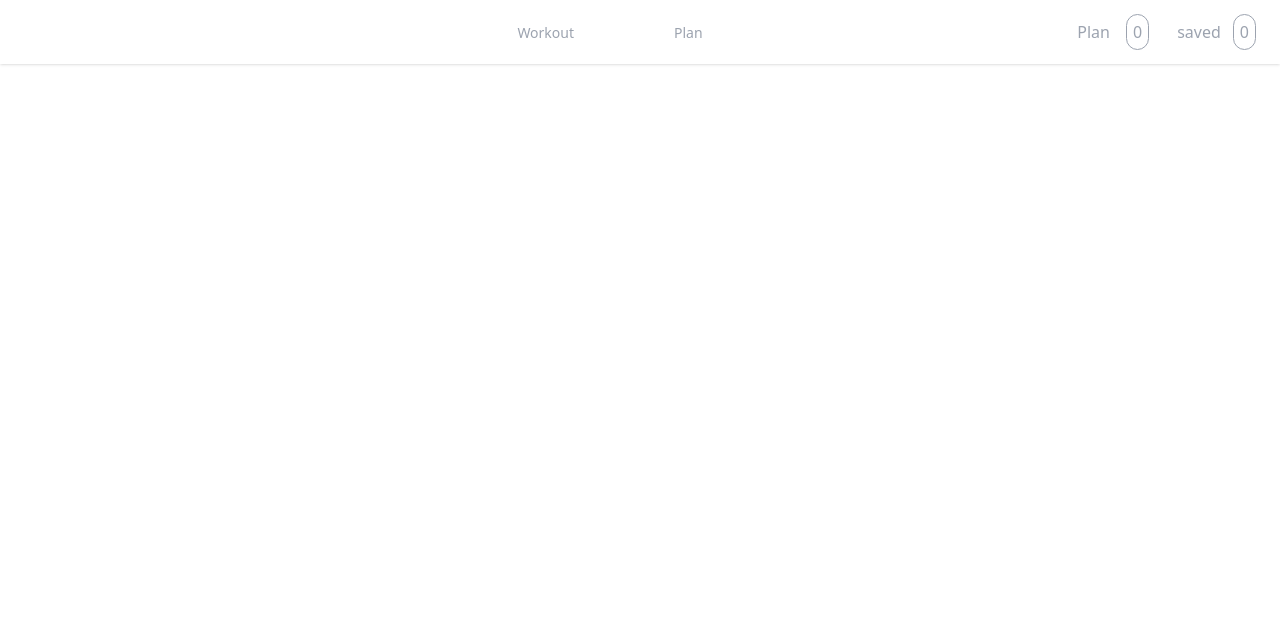
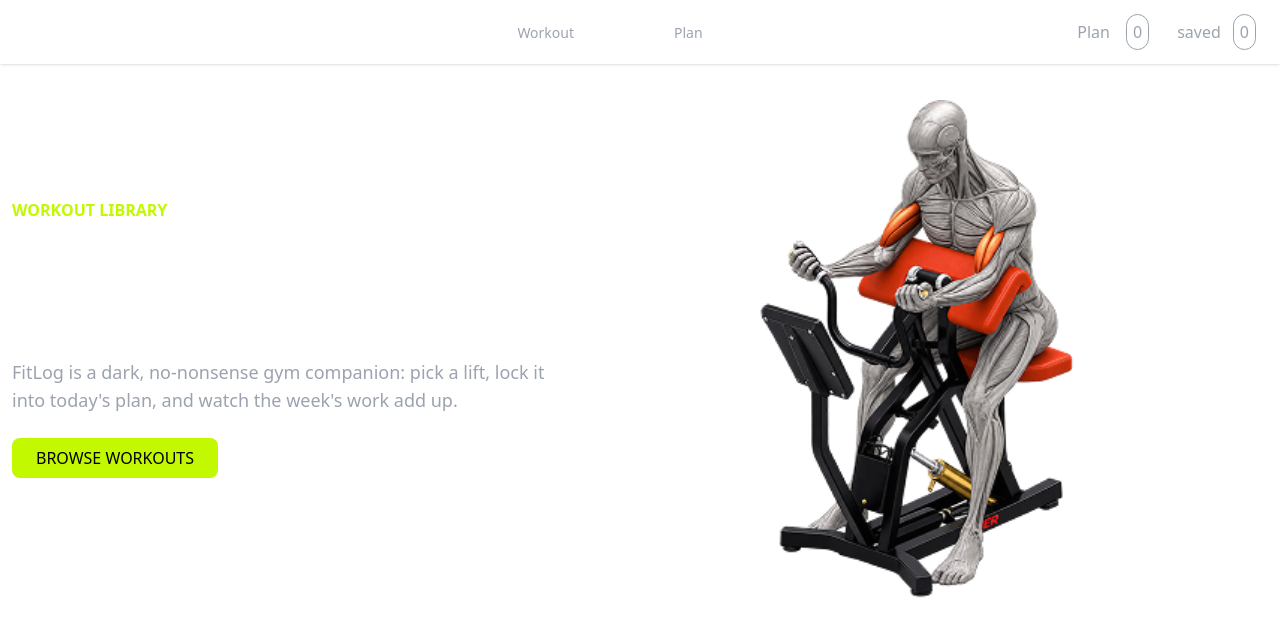
Before and after one commit to babulpro/fitLog, a Next.js app: page /workout in a window 1280 px wide. Shown: the top 636 px of the page. Built offline with nearby package versions, Linux system fonts and the light colour scheme.

Commit message:
hero section add

```diff
--- /dev/null
+++ b/app/Components/hero/Hero.tsx
@@ -0,0 +1,28 @@
+import Image from 'next/image';
+import React from 'react';
+
+const HeroPage = () => {
+    return (
+        <div className='container mt-0 m-auto '>
+            <div className='grid grid-cols-1 md:grid-cols-2 gap-2 md:gap-6  '>
+                <div className='  flex justify-center items-center'>
+                    <div className='p-1 md:p-3'>
+                        <p className='text-[#c2f800] font-bold'>WORKOUT LIBRARY</p>
+                    <h1 className='text-[#ffffff] text-2xl md:text-5xl font-bold my-5'>TRAIN WITH INTENT. LOG EVERY SET.</h1>
+                    <p className='text-[#9ca3af] text-md md:text-lg '>FitLog is a dark, no-nonsense gym companion: pick a lift, lock it <br/> into today's plan, and watch the week's work add up.</p>
+                    <button className='text-[#000000] my-6 bg-[#c2f800] px-6 py-2 rounded-lg'>BROWSE WORKOUTS</button>
+                    </div>
+
+                </div>
+                <div className='  p-5'>
+                    <Image src={'/banner.png'} width={500} height={300} alt='hero image'/>
+
+                </div>
+
+            </div>
+
+        </div>
+    );
+};
+
+export default HeroPage;
--- a/app/Components/mainNavbar/Navbar.tsx
+++ b/app/Components/mainNavbar/Navbar.tsx
@@ -18,7 +18,7 @@ const Navbar = () => {
 
 
     return (
-        <div className="navbar bg-base-100 shadow-sm">
+        <div className="navbar bg-base-100 shadow-sm fixed top-0 mb-20">
         <div className="navbar-start">
             <div className="dropdown">
             <div tabIndex={0} role="button" className="btn btn-ghost lg:hidden">
--- a/app/workout/page.tsx
+++ b/app/workout/page.tsx
@@ -1,9 +1,11 @@
 import React from 'react';
+import HeroPage from '../Components/hero/Hero';
+
 
 const WorkOutPage = () => {
     return (
-        <div>
-
+        <div className='mt-20'>
+           <HeroPage/>
         </div>
     );
 };
```
